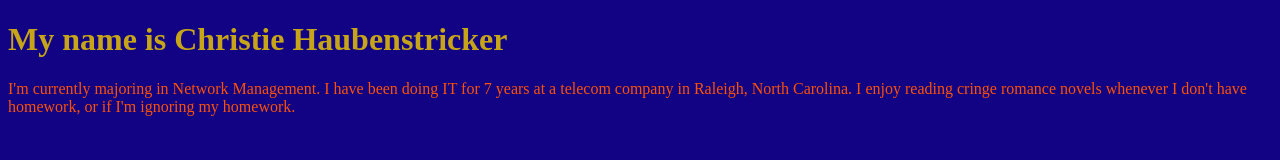
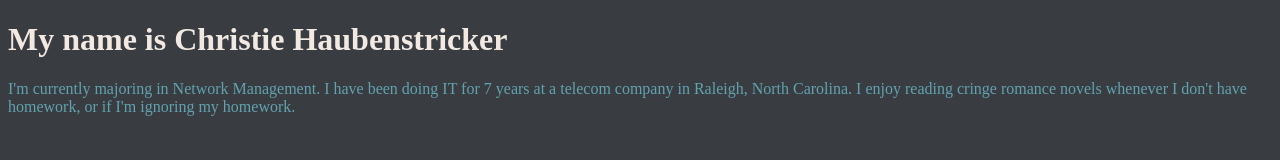
Before and after one commit to chall11WakeTech/chall11WakeTech.github.io, a plain HTML site: page index.html in a window 1280 px wide. Drawn offline with Linux system fonts and the light colour scheme.

Commit message:
Update index.html

```diff
--- a/index.html
+++ b/index.html
@@ -8,16 +8,16 @@
 		<title>My Personal Introduction</title>
 		<style>
 			body {
-					background-color: #110383;
+					background-color: #393D42;
 			}
 
 
 		h1 {
-			color: #C7A518;
+			color: #F2EAE2;
 		}
 
 		p {
-		color: #FD5107;
+		color: #61A2AE;
 		}
 		</style>
 	</head>
```
